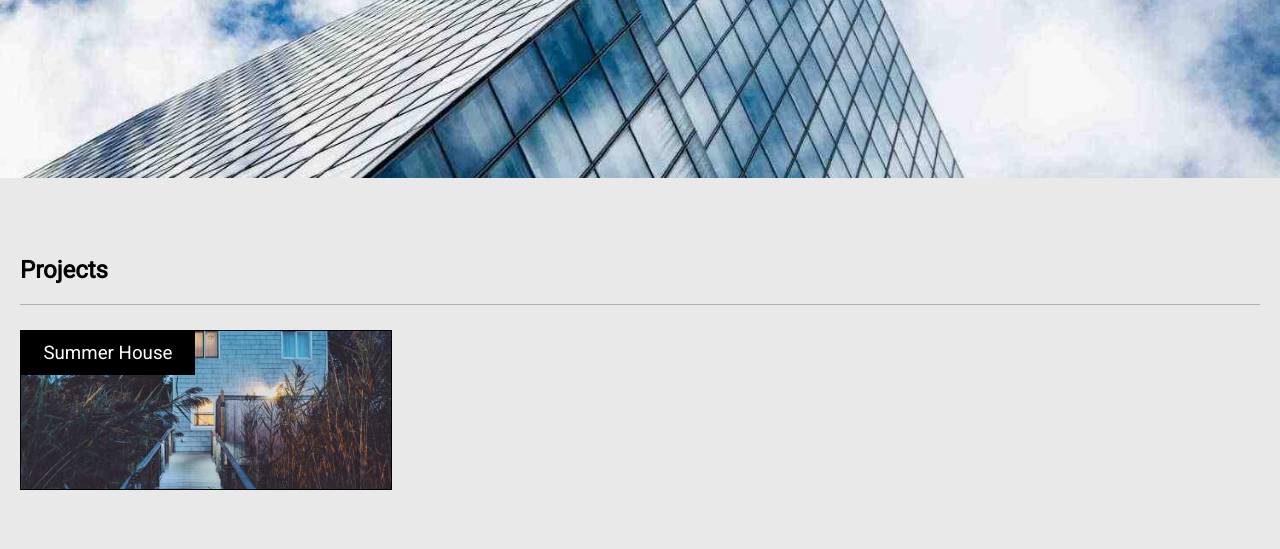
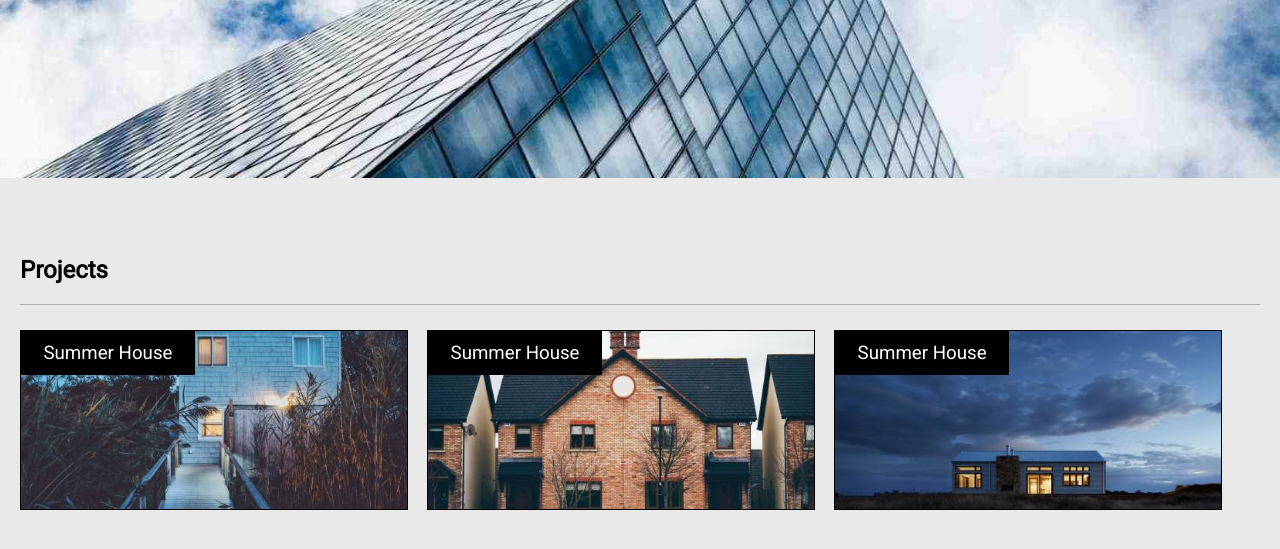
Before and after one commit to MariusCodeAcademy/type19-05_html_em_rem_practice, a plain HTML site: page practice_bg_image/index.html in a window 1280 px wide. Shown: the part 329-878 px from the top of the page. Before the commit the page ends 844 px from the top, so only its background shows below. Drawn offline with Linux system fonts and the light colour scheme.

Commit message:
3 houses

```diff
--- a/practice_bg_image/index.html
+++ b/practice_bg_image/index.html
@@ -38,6 +38,16 @@
           <h3 class="project-title">Summer House</h3>
         </div>
         <!-- /Single Project -->
+        <!-- Single Project -->
+        <div class="single-project pr-2">
+          <h3 class="project-title">Summer House</h3>
+        </div>
+        <!-- /Single Project -->
+        <!-- Single Project -->
+        <div class="single-project pr-3">
+          <h3 class="project-title">Summer House</h3>
+        </div>
+        <!-- /Single Project -->
       </div>
     </section>
     <!-- Projects END -->
--- a/practice_bg_image/style.css
+++ b/practice_bg_image/style.css
@@ -83,8 +83,13 @@ h1 span {
 .single-project {
   border: 1px solid #000;
   display: inline-block;
-  width: 30%;
-  height: 160px;
+  width: 31.3%;
+  height: 180px;
+  margin-right: 15px;
+  margin-bottom: 15px;
+  /* bg properties */
+  background-size: cover;
+  background-position: center;
 }
 .project-title {
   background-color: black;
@@ -96,6 +101,10 @@ h1 span {
 }
 .pr-1 {
   background-image: url('img/house1.jpg');
-  background-size: cover;
-  background-position: center;
 }
+.pr-2 {
+  background-image: url('img/house2.jpg');
+}
+.pr-3 {
+  background-image: url('img/house3.jpg');
+}
```
Also changed, not shown: practice_bg_image/img/house3.jpg (added).
